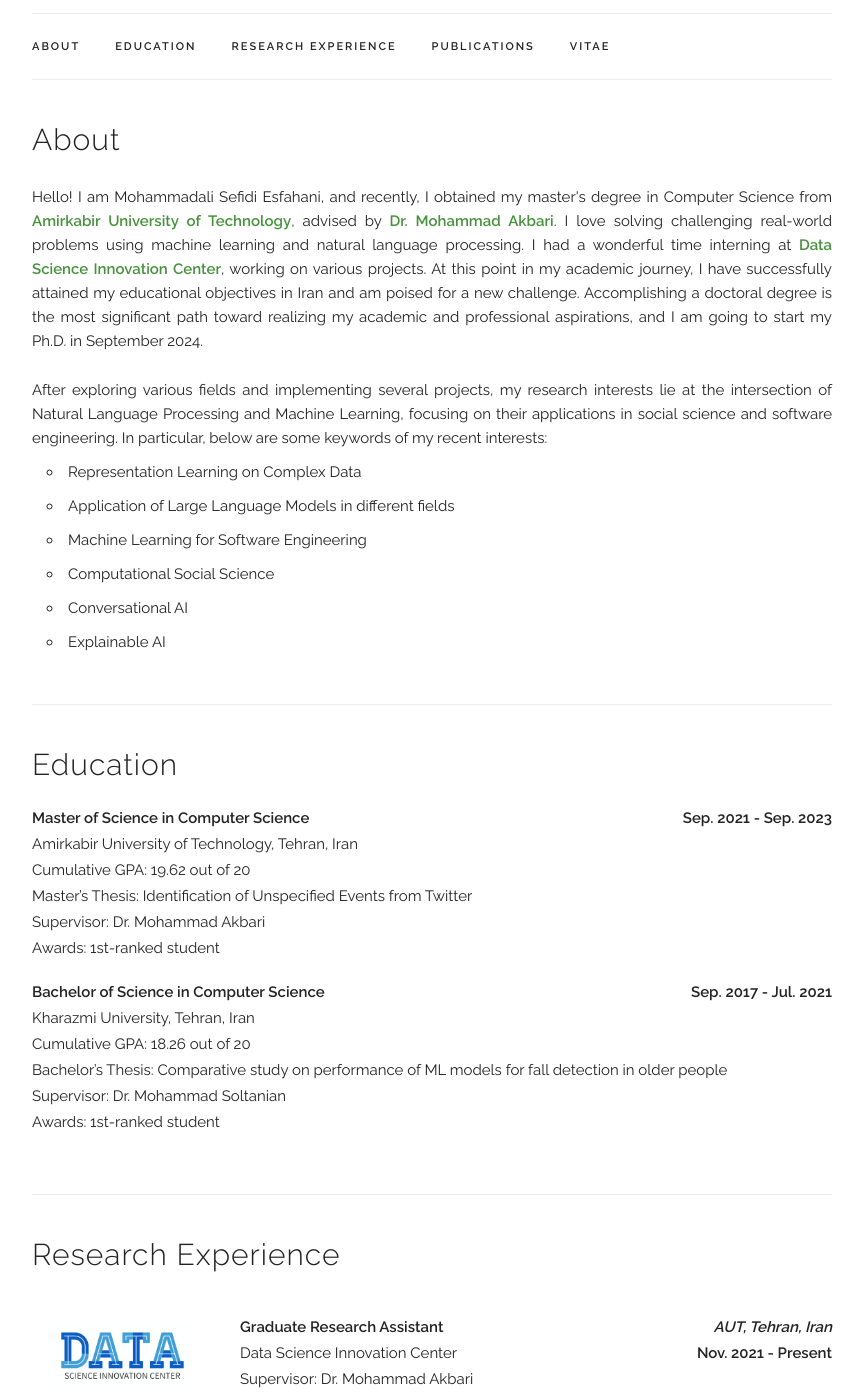
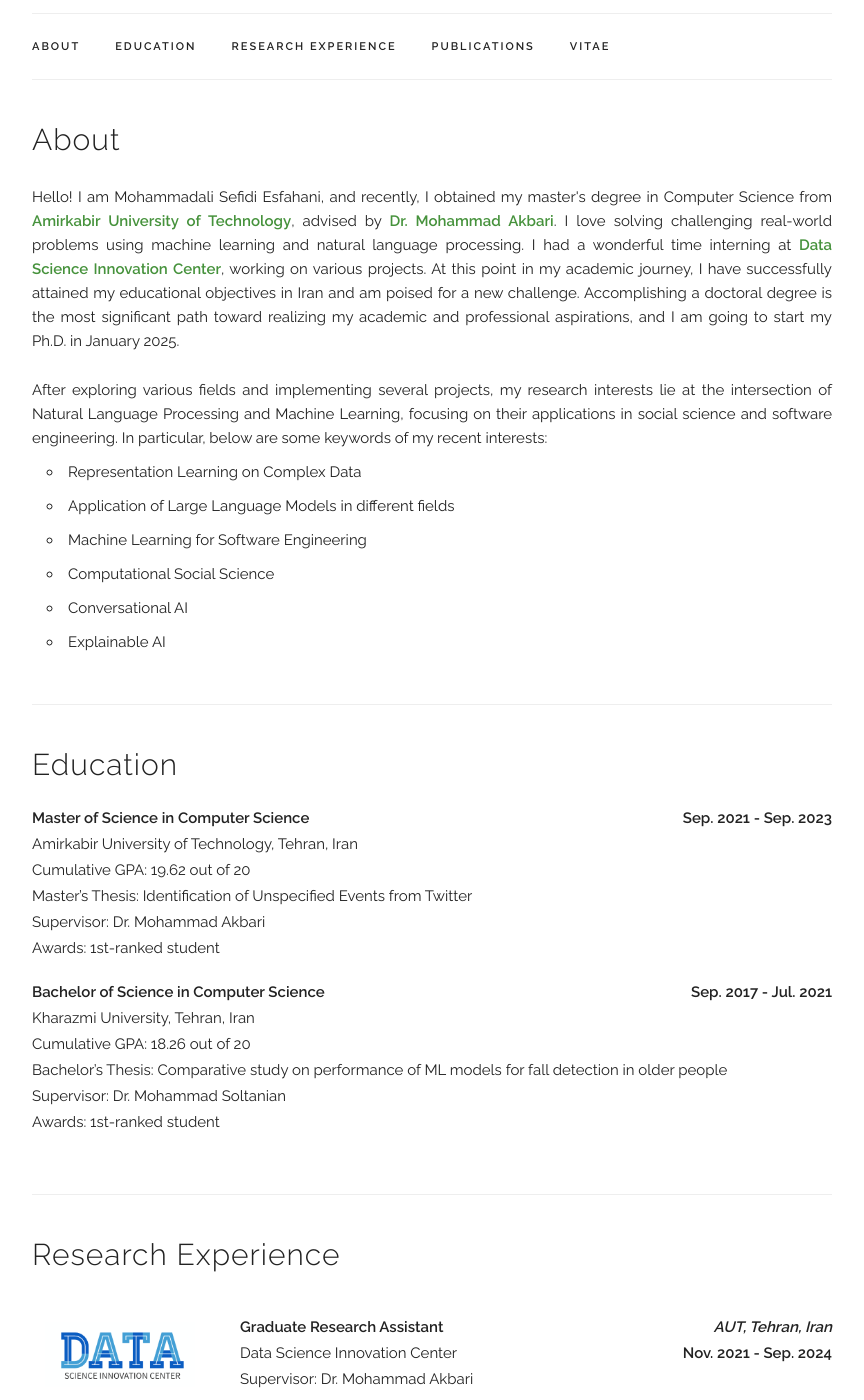
Before and after one commit to mojtabaSefidi/mojtabaSefidi.github.io, a Jekyll site: the page built from index.html, in a window 1280 px wide and 1400 px high, scrolled down 288 px. Shown: the whole window, without its empty margins (208-1072 px from the left). Built offline with Jekyll 4.4.1, drawn with Linux system fonts in a browser that asks for light colours; some web fonts are replaced.

Commit message:
Update index.html

```diff
--- a/index.html
+++ b/index.html
@@ -10,7 +10,7 @@
       advised by <a href="https://scholar.google.com.sg/citations?user=JU344KEAAAAJ&hl=en">Dr. Mohammad Akbari</a>. I love solving challenging
       real-world problems using machine learning and natural language processing. I had a wonderful time interning at <a href="https://dslab.aut.ac.ir">Data Science Innovation Center</a>,
       working on various projects. At this point in my academic journey, I have successfully attained my educational objectives in Iran and am poised for a new challenge.
-      Accomplishing a doctoral degree is the most significant path toward realizing my academic and professional aspirations, and I am going to start my Ph.D. in September 2024.
+      Accomplishing a doctoral degree is the most significant path toward realizing my academic and professional aspirations, and I am going to start my Ph.D. in January 2025.
     </p>
     <p>
       After exploring various fields and implementing several projects, my research interests lie at the intersection of Natural Language Processing and
@@ -108,7 +108,7 @@
             <div class="nine columns">
               <p class="title"><b>Graduate Research Assistant<b style="float:right;"><i>AUT, Tehran, Iran</i></b></b></p>
 
-              <p>Data Science Innovation Center<b style="float:right;">Nov. 2021 - Present</b></p>
+              <p>Data Science Innovation Center<b style="float:right;">Nov. 2021 - Sep. 2024</b></p>
               <p>Supervisor: Dr. Mohammad Akbari</p>
               <p></p>
             </div>
```
